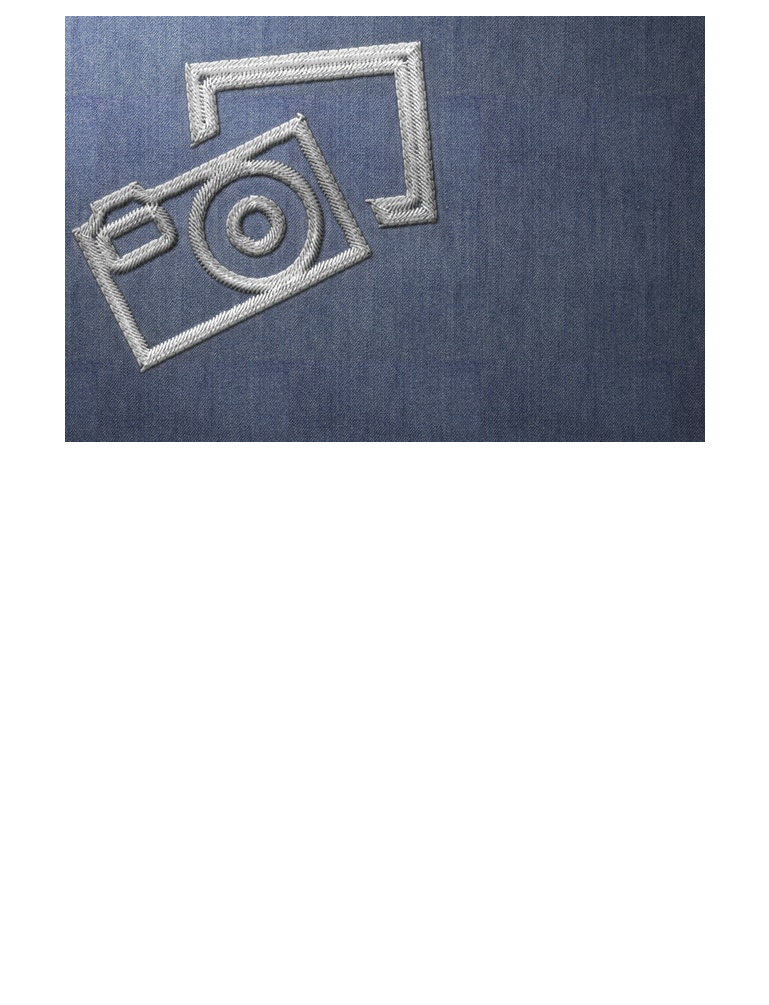
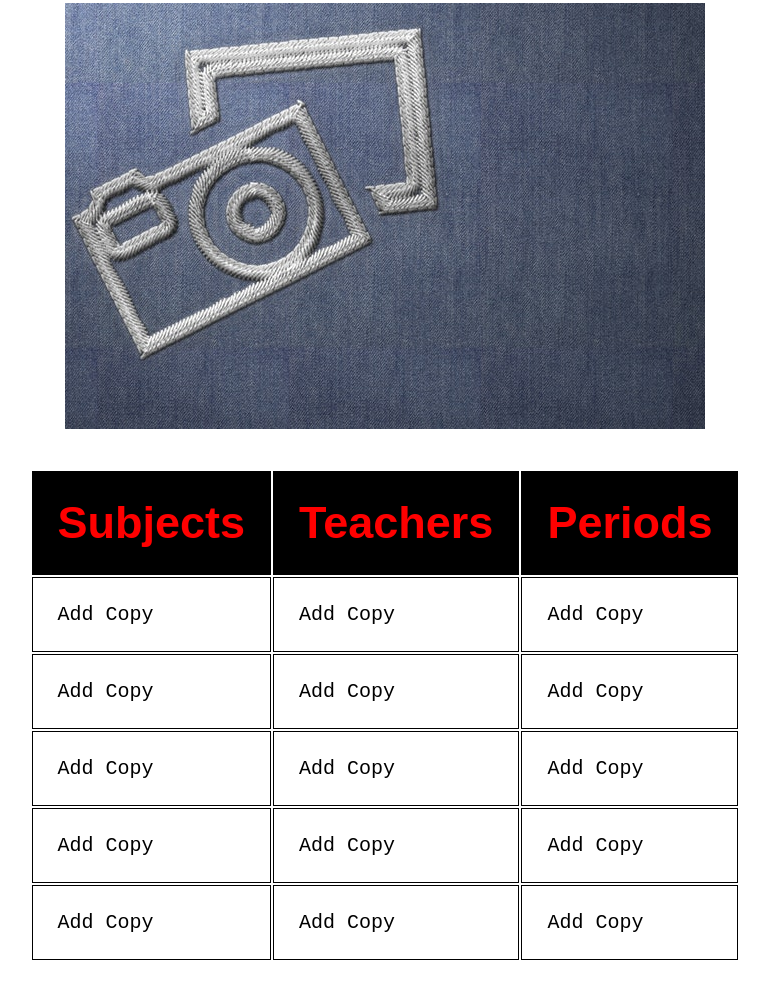
Before and after one commit to benbeatty85/chris-website-basic, a plain HTML site: page index.html in a window 1280 px wide. Shown: the part 161-1166 px from the top of the page, without its empty margins (255-1024 px from the left). Before the commit the page ends 800 px from the top, so only its background shows below. Drawn offline with Linux system fonts and the light colour scheme.

Commit message:
Added table and styles for table

```diff
--- a/index.html
+++ b/index.html
@@ -1,23 +1,60 @@
 <!DOCTYPE html> <!-- Declaration defines this document to be HTML -->
 <html> <!-- Element is the root element of an HTML page -->
     <head> <!-- Element contains meta information about the document -->
-    <meta charset="utf-8"> <!-- Character encoding for Unicode -->
     <title>School Schedule</title> <!-- Element specifies a title for the document -->
     </head>
 
 <body> <!-- Element contains the visible page content -->
 
+        <!-- A class allows you to name a container or element so you can target it. When we style this container, we are targeting it's class name "title" -->
         <div class="title"> <!-- A container element that acts as the parent to the heading title, div's are used to group elements -->
             <h1>Saint Michael Catholic High School</h1> <!-- This element is a child of the "title" parent div -->
         </div>
 
         <img src="logo.jpeg" alt="logo of school">
 
+        <div class="table">
+          <table>
+          <tr>
+            <th>Subjects</th>
+            <th>Teachers</th>
+            <th>Periods</th>
+          </tr>
+          <tr>
+            <td>Add Copy</td>
+            <td>Add Copy</td>
+            <td>Add Copy</td>
+          </tr>
+          <tr>
+            <td>Add Copy</td>
+            <td>Add Copy</td>
+            <td>Add Copy</td>
+          </tr>
+          <tr>
+            <td>Add Copy</td>
+            <td>Add Copy</td>
+            <td>Add Copy</td>
+          </tr>
+          <tr>
+            <td>Add Copy</td>
+            <td>Add Copy</td>
+            <td>Add Copy</td>
+          </tr>
+          <tr>
+            <td>Add Copy</td>
+            <td>Add Copy</td>
+            <td>Add Copy</td>
+          </tr>
+         </table>
+        </div>
+
 
     <style> /* This section styles the HTML by selecting specific elements and providing style direction */
 
         .title { /* This is the parent container of the title element*/
-            padding: 50px;
+            padding-bottom: 20px;
+            max-width: 1200px; /* Title will stop growing once the screen width reaches 1200 pixels*/
+            margin: 0 auto; /* Always keeps the title centered*/
         }
 
         h1 { /* Targeting the h1 element in order to style it */
@@ -26,14 +63,35 @@
             font-size: 56px;
             text-align: center;
             border: 2px solid black;
-            max-width: 1200px; /* Title will stop growing once the screen width reaches 1200 pixels*/
-            margin: 0 auto; /* Always keeps the image centered*/
         }
 
         img {
             display: block;
-            margin: 0 auto;
-            max-width: 100%;
+            margin: 0 auto; /* Always keeps the image centered*/
+            max-width: 100%; /* Will shrink the image when screen size changes in order to display 100% of the image*/
+        }
+
+        .table {
+            display: flex;
+            justify-content: center;
+            padding: 40px;
+        }
+
+        th, td {
+            border: 1px solid black;
+            padding: 25px;
+        }
+
+        th {
+            font-family: sans-serif;
+            font-size: 45px;
+            color: red;
+            background-color: black;
+        }
+
+        td {
+            font-family: monospace;
+            font-size: 20px;
         }
 
     </style>
```
